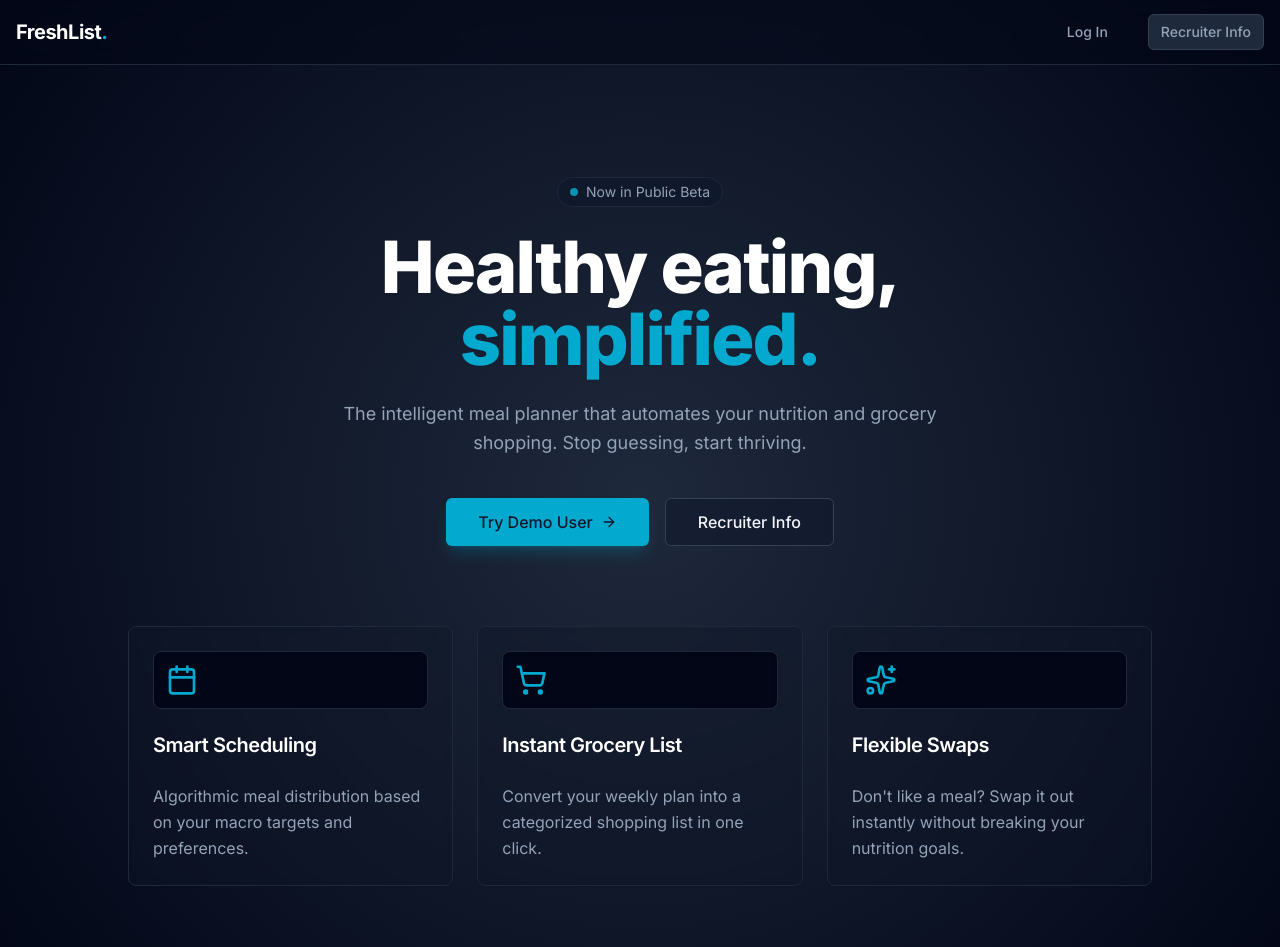
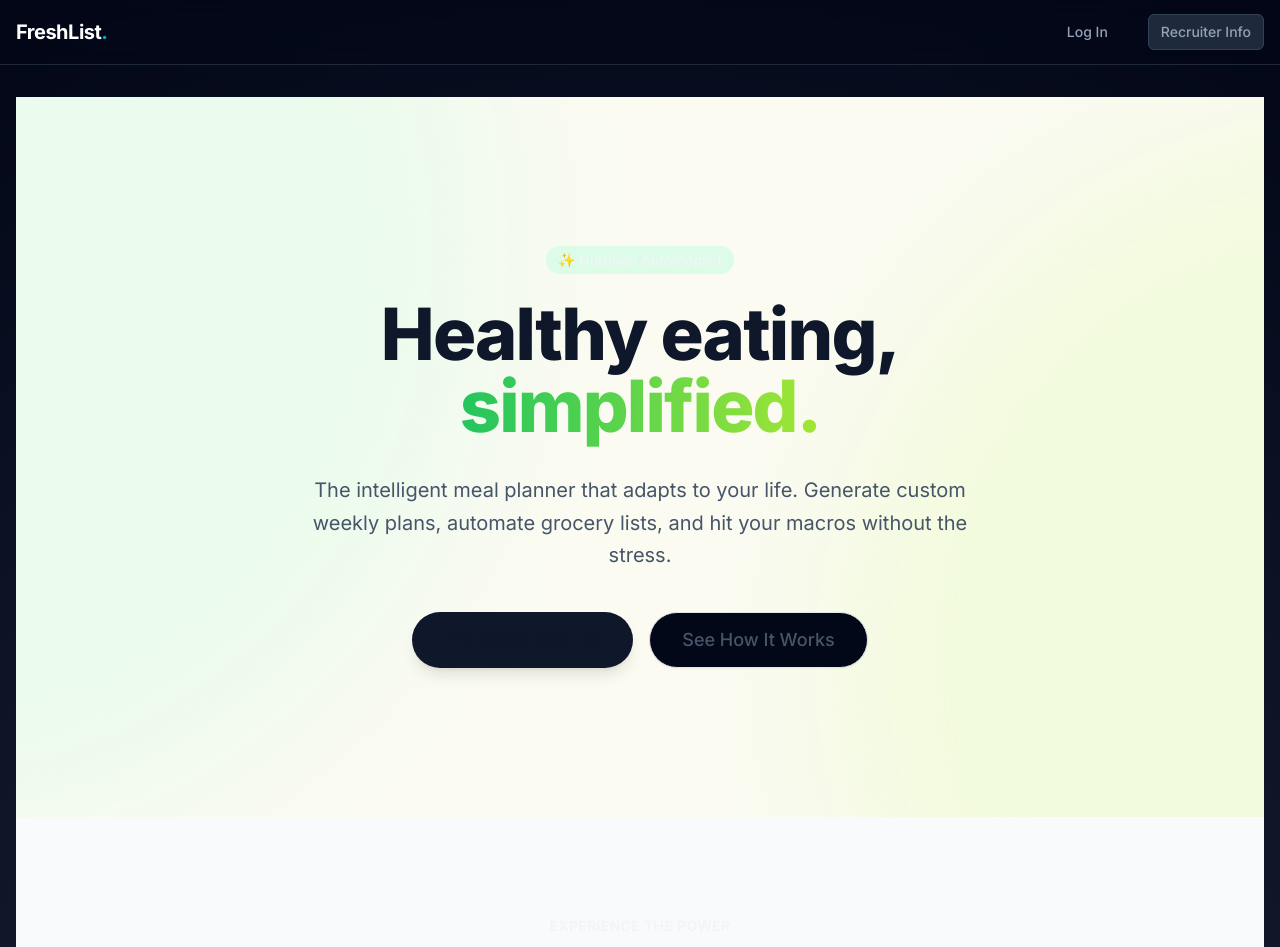
Before and after one commit to rsantiago76/FreshList, a Next.js app in the folder frontend/: page / in a window 1280 px wide. Shown: the top 947 px of the page. Built offline with nearby package versions, Linux system fonts and the light colour scheme.

Commit message:
Implement new landing page design

```diff
--- a/frontend/app/page.tsx
+++ b/frontend/app/page.tsx
@@ -1,79 +1,27 @@
-import Link from "next/link";
-import { Button } from "@/components/ui/button";
-import { Card, CardContent, CardHeader, CardTitle } from "@/components/ui/card";
-import { ArrowRight, Sparkles, ShoppingCart, Calendar } from "lucide-react";
+import { Hero } from "@/components/landing/Hero";
+import { FeatureCards } from "@/components/landing/FeatureCards";
+import { InteractiveDemo } from "@/components/landing/InteractiveDemo";
+import { StickyCTA } from "@/components/landing/StickyCTA";
 
 export default function Home() {
   return (
-    <div className="flex flex-col items-center justify-center space-y-20 py-20">
-      {/* Hero */}
-      <section className="text-center space-y-6 max-w-3xl">
-        <div className="inline-flex items-center rounded-full border border-slate-800 bg-slate-900/50 px-3 py-1 text-sm text-slate-400 backdrop-blur-sm">
-          <span className="flex h-2 w-2 rounded-full bg-primary mr-2 animate-pulse"></span>
-          Now in Public Beta
+    <div className="flex flex-col min-h-screen">
+      <Hero />
+      <InteractiveDemo />
+      <FeatureCards />
+      <StickyCTA />
+
+      {/* Simple Footer */}
+      <footer className="py-12 bg-slate-900 text-slate-400 text-center text-sm">
+        <div className="container mx-auto px-4">
+          <p>© {new Date().getFullYear()} FreshList. All rights reserved.</p>
+          <div className="flex justify-center gap-6 mt-4">
+            <a href="#" className="hover:text-white transition-colors">Privacy</a>
+            <a href="#" className="hover:text-white transition-colors">Terms</a>
+            <a href="#" className="hover:text-white transition-colors">Contact</a>
+          </div>
         </div>
-        <h1 className="text-5xl font-extrabold tracking-tight sm:text-7xl text-white drop-shadow-sm">
-          Healthy eating, <br />
-          <span className="text-primary glow">simplified.</span>
-        </h1>
-        <p className="text-lg text-slate-400 max-w-2xl mx-auto leading-relaxed">
-          The intelligent meal planner that automates your nutrition and grocery shopping.
-          Stop guessing, start thriving.
-        </p>
-        <div className="flex gap-4 justify-center pt-4">
-          <Link href="/login">
-            <Button size="lg" className="h-12 px-8 text-base shadow-lg shadow-primary/20 transition-all hover:shadow-primary/40 hover:-translate-y-0.5">
-              Try Demo User
-              <ArrowRight className="ml-2 h-4 w-4" />
-            </Button>
-          </Link>
-          <Link href="/recruiter">
-            <Button variant="outline" size="lg" className="h-12 px-8 text-base border-slate-700 bg-slate-900/50 hover:bg-slate-800 transition-all">
-              Recruiter Info
-            </Button>
-          </Link>
-        </div>
-      </section>
-
-      {/* Features Grid */}
-      <section className="grid grid-cols-1 md:grid-cols-3 gap-6 w-full max-w-5xl">
-        <FeatureCard
-          icon={<Calendar className="h-8 w-8 text-primary" />}
-          title="Smart Scheduling"
-          description="Algorithmic meal distribution based on your macro targets and preferences."
-          delay={0}
-        />
-        <FeatureCard
-          icon={<ShoppingCart className="h-8 w-8 text-primary" />}
-          title="Instant Grocery List"
-          description="Convert your weekly plan into a categorized shopping list in one click."
-          delay={100}
-        />
-        <FeatureCard
-          icon={<Sparkles className="h-8 w-8 text-primary" />}
-          title="Flexible Swaps"
-          description="Don't like a meal? Swap it out instantly without breaking your nutrition goals."
-          delay={200}
-        />
-      </section>
+      </footer>
     </div>
   );
 }
-
-function FeatureCard({ icon, title, description, delay }: { icon: React.ReactNode, title: string, description: string, delay: number }) {
-  return (
-    <Card className="border-slate-800 bg-slate-900/40 backdrop-blur-sm hover:border-slate-700 transition-colors group">
-      <CardHeader>
-        <div className="mb-4 inline-block rounded-lg bg-slate-950 p-3 border border-slate-800 shadow-inner group-hover:border-primary/50 transition-colors">
-          {icon}
-        </div>
-        <CardTitle className="text-xl">{title}</CardTitle>
-      </CardHeader>
-      <CardContent>
-        <p className="text-slate-400 leading-relaxed">
-          {description}
-        </p>
-      </CardContent>
-    </Card>
-  )
-}
```
